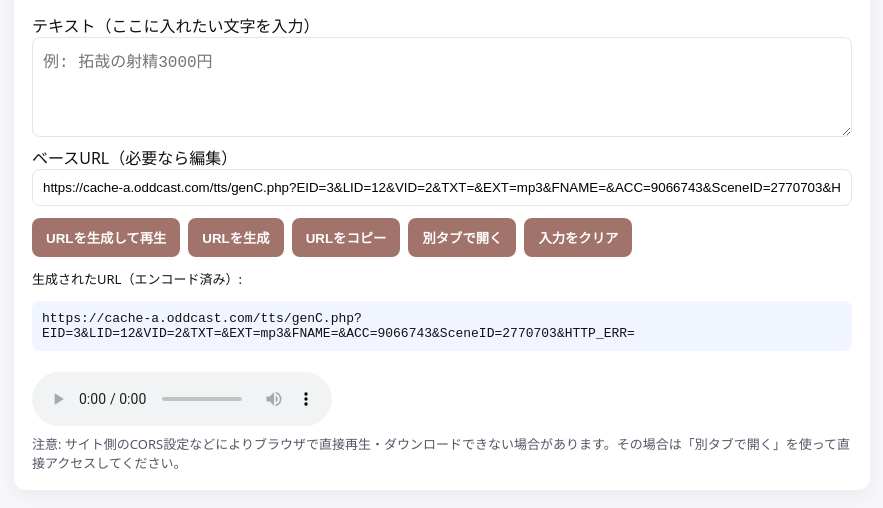
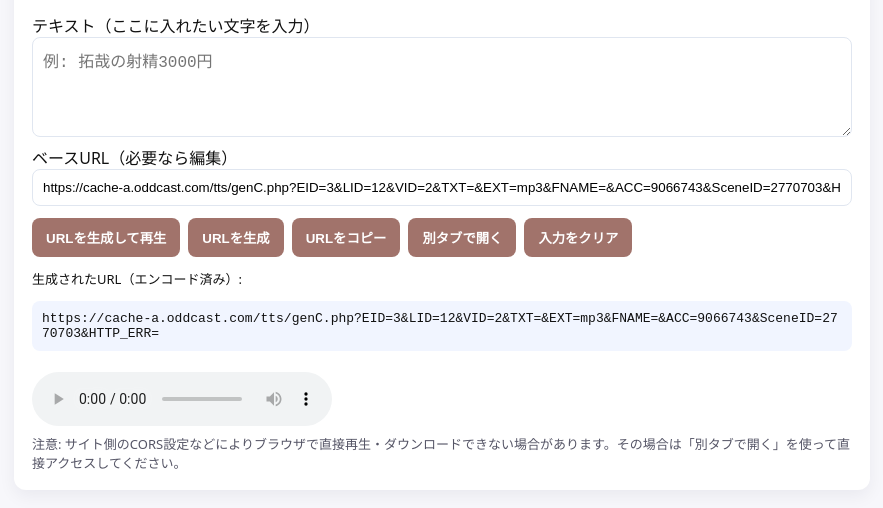
Before and after one commit to Mytan0920/Mytan0920.github.io, a plain HTML site: page index.html in a window 1280 px wide. Shown: the part 178-686 px from the top of the page, without its empty margins (198-1081 px from the left). Drawn offline with Linux system fonts and the light colour scheme.

Commit message:
index.html

```diff
--- a/index.html
+++ b/index.html
@@ -14,6 +14,7 @@
     .small{font-size:13px}
     pre{white-space:pre-wrap;background:#f1f5ff;padding:10px;border-radius:8px}
     .controls{display:flex;gap:8px;flex-wrap:wrap}
+    pre{white-space: pre-wrap;word-break: break-all;overflow-wrap: anywhere;background: #f1f5ff;padding: 10px;border-radius: 8px;}
   </style>
 </head>
 <body>
```
